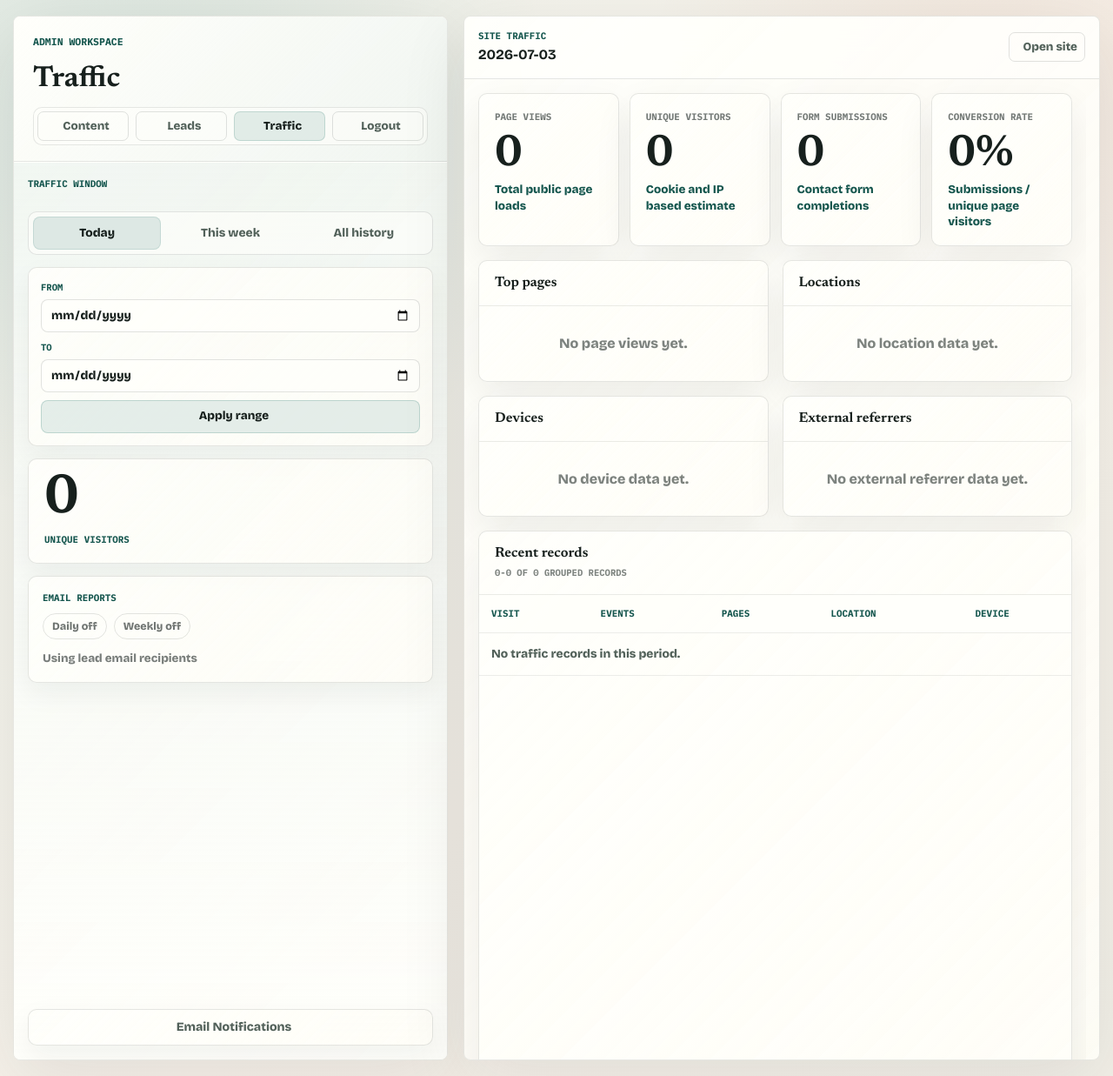
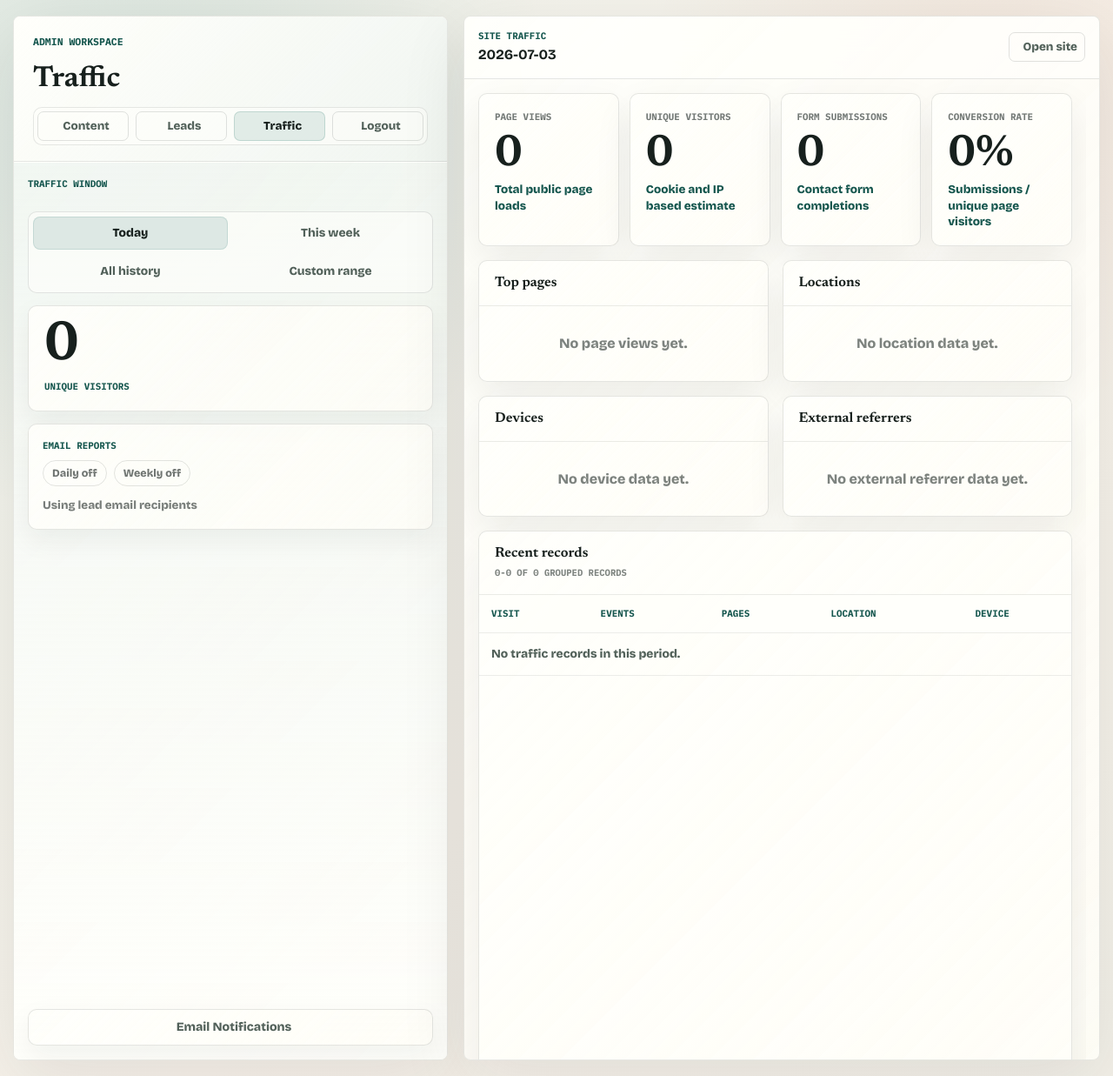
Before and after one commit to Ha22yX/onlypt-recruiting, a Flask app: page /admin/traffic in a window 1280 px wide. Shown: the whole page at 87% size. Run offline with Flask 3, Linux system fonts and the light colour scheme; the visitor is signed in with stand-in values (Sample User, id 1); some libraries are stand-ins or nearby versions.

Commit message:
Improve traffic period filter hierarchy

```diff
--- a/static/css/admin.css
+++ b/static/css/admin.css
@@ -2119,7 +2119,7 @@
 
 .traffic-period-switch {
   display: grid;
-  grid-template-columns: repeat(3, minmax(0, 1fr));
+  grid-template-columns: repeat(2, minmax(0, 1fr));
   gap: 6px;
   padding: 5px;
   border: 1px solid rgba(24, 33, 31, 0.11);
@@ -2132,6 +2132,7 @@
   align-items: center;
   justify-content: center;
   min-height: 38px;
+  padding: 0 8px;
   border-radius: 8px;
   color: var(--ink-soft);
   font-size: 0.86rem;
@@ -2153,14 +2154,21 @@
 
 .traffic-range-form {
   display: grid;
-  gap: 9px;
-  padding: 14px;
-  border: 1px solid rgba(24, 33, 31, 0.11);
+  gap: 10px;
+  margin-top: -2px;
+  padding: 12px;
+  border: 1px solid rgba(29, 111, 103, 0.17);
   border-radius: 10px;
   background:
-    linear-gradient(135deg, rgba(255, 255, 251, 0.78), rgba(255, 253, 246, 0.56)),
-    rgba(255, 255, 251, 0.42);
-  box-shadow: 0 12px 32px rgba(24, 33, 31, 0.05);
+    linear-gradient(135deg, rgba(220, 232, 227, 0.42), rgba(255, 253, 246, 0.68)),
+    rgba(255, 255, 251, 0.46);
+  box-shadow: 0 12px 30px rgba(24, 33, 31, 0.045);
+}
+
+.traffic-range-fields {
+  display: grid;
+  grid-template-columns: repeat(2, minmax(0, 1fr));
+  gap: 8px;
 }
 
 .traffic-range-form label {
--- a/templates/admin_base.html
+++ b/templates/admin_base.html
@@ -9,7 +9,7 @@
     <link rel="preconnect" href="https://fonts.gstatic.com" crossorigin>
     <link href="https://fonts.googleapis.com/css2?family=Bricolage+Grotesque:wght@400;500;600;700;800&family=IBM+Plex+Mono:wght@500;600;700&family=Newsreader:opsz,wght@6..72,500;6..72,650&display=swap" rel="stylesheet">
     <link rel="stylesheet" href="{{ url_for('static', filename='css/styles.css') }}">
-    <link rel="stylesheet" href="{{ url_for('static', filename='css/admin.css') }}?v=20260707-traffic-detail-stable1">
+    <link rel="stylesheet" href="{{ url_for('static', filename='css/admin.css') }}?v=20260707-traffic-window-modes1">
     <script src="https://unpkg.com/lucide@latest" defer></script>
     {% block extra_head %}{% endblock %}
   </head>
--- a/templates/admin_traffic.html
+++ b/templates/admin_traffic.html
@@ -20,12 +20,15 @@
     <div class="admin-leads-summary admin-traffic-summary">
       <p class="admin-nav-label">Traffic window</p>
       <div class="traffic-period-switch" aria-label="Traffic period">
-        <a class="{{ 'active' if period == 'day' else '' }}" href="{{ url_for('admin_traffic', period='day') }}">Today</a>
-        <a class="{{ 'active' if period == 'week' else '' }}" href="{{ url_for('admin_traffic', period='week') }}">This week</a>
-        <a class="{{ 'active' if period == 'all' else '' }}" href="{{ url_for('admin_traffic', period='all') }}">All history</a>
+        <a class="{{ 'active' if period == 'day' else '' }}" href="{{ url_for('admin_traffic', period='day') }}" {% if period == 'day' %}aria-current="page"{% endif %}>Today</a>
+        <a class="{{ 'active' if period == 'week' else '' }}" href="{{ url_for('admin_traffic', period='week') }}" {% if period == 'week' %}aria-current="page"{% endif %}>This week</a>
+        <a class="{{ 'active' if period == 'all' else '' }}" href="{{ url_for('admin_traffic', period='all') }}" {% if period == 'all' %}aria-current="page"{% endif %}>All history</a>
+        <a class="{{ 'active' if period == 'range' else '' }}" href="{{ url_for('admin_traffic', period='range', start=traffic_filter.start, end=traffic_filter.end) }}" {% if period == 'range' %}aria-current="page"{% endif %}>Custom range</a>
       </div>
+      {% if period == 'range' %}
         <form class="traffic-range-form" action="{{ url_for('admin_traffic') }}" method="get">
           <input type="hidden" name="period" value="range">
+          <div class="traffic-range-fields">
             <label>
               <span>From</span>
               <input type="date" name="start" value="{{ traffic_filter.start }}">
@@ -34,11 +37,13 @@
               <span>To</span>
               <input type="date" name="end" value="{{ traffic_filter.end }}">
             </label>
+          </div>
           <button type="submit">
             <i data-lucide="calendar-search"></i>
-          Apply range
+            Apply custom range
           </button>
         </form>
+      {% endif %}
       <div class="admin-leads-stat">
         <strong>{{ summary.totals.unique_visitors }}</strong>
         <span>unique visitors</span>
```
Lines whose indentation alone changed are shown as unchanged.
